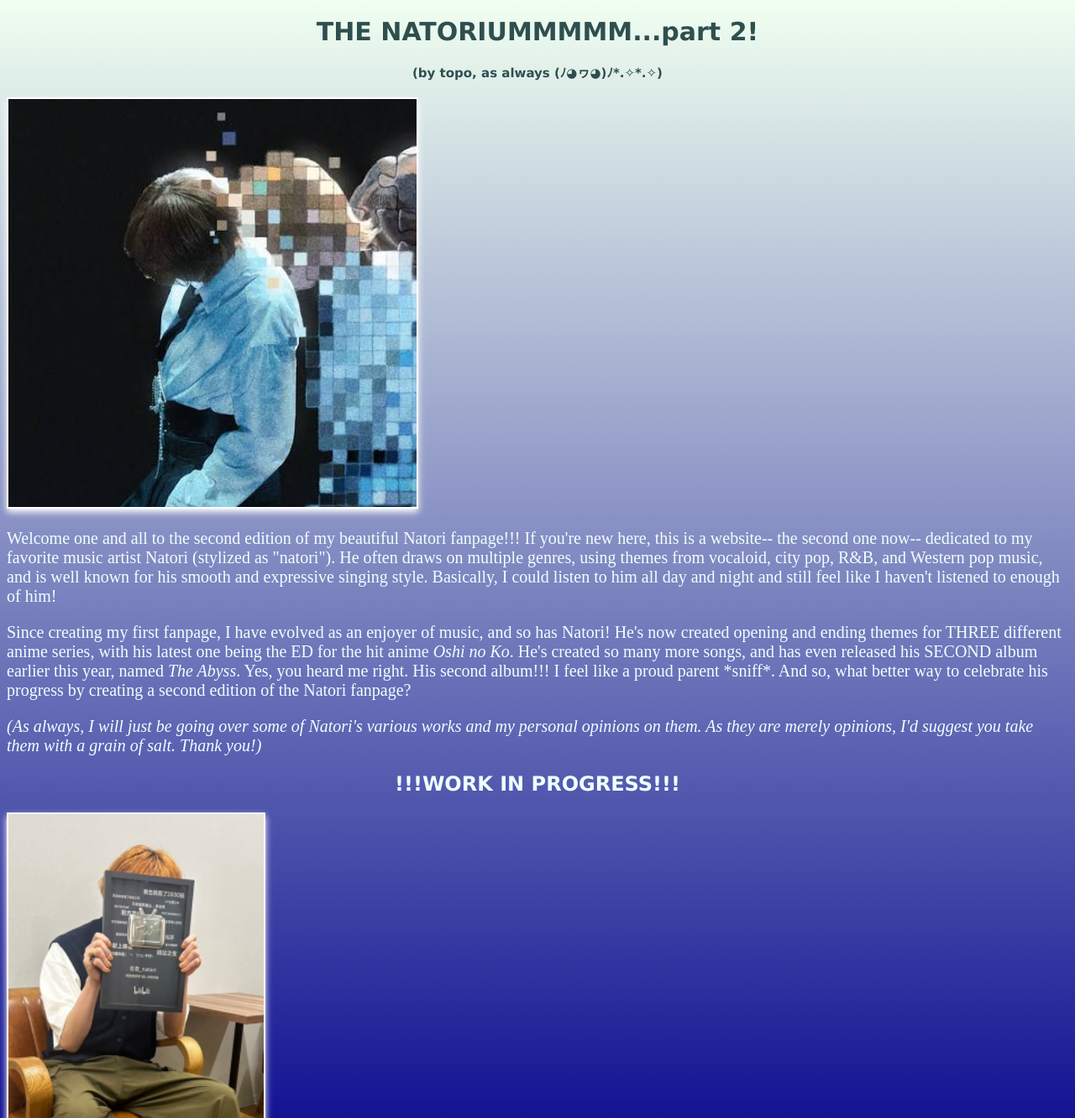
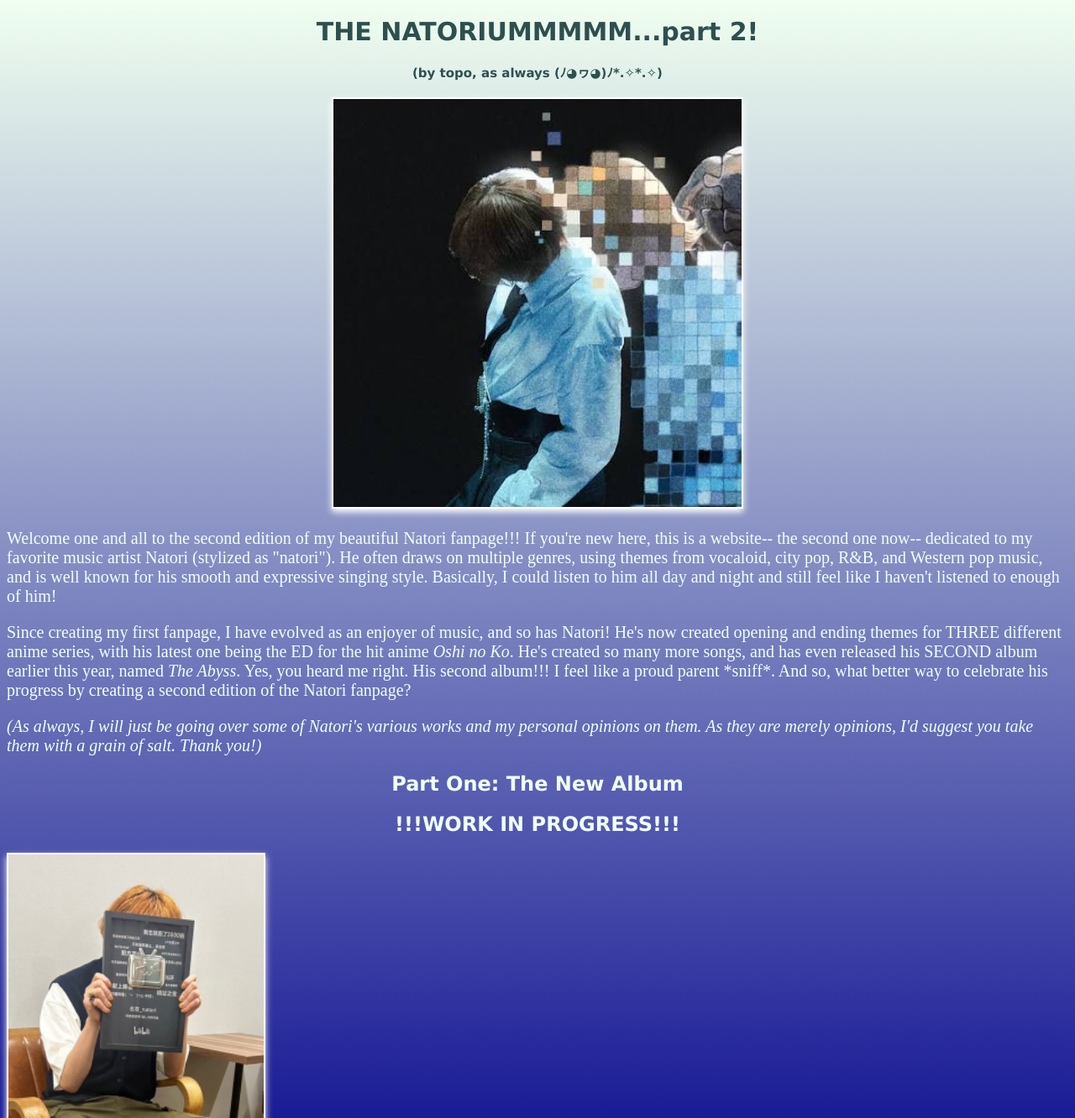
Before and after one commit to saanvia-25/natori, a plain HTML site: page index.html in a window 1280 px wide. Shown: the top 1332 px of the page at 84% size. Drawn offline with Linux system fonts and the light colour scheme.

Commit message:
created readme

```diff
--- a/index.html
+++ b/index.html
@@ -9,15 +9,19 @@
 <body>
    <h1><b>THE NATORIUMMMMM...part 2!</b></h1>
    <h4>(by topo, as always (ﾉ◕ヮ◕)ﾉ*.✧*.✧)</h4>
-   <img src="Screenshot 2026-10-02 2.49.45 PM.png" alt= "natori's spotify profile pic" class="center-img">
+   <center>
+   <img src="Screenshot 2026-10-02 2.49.45 PM.png" alt= "natori's spotify profile pic">
+   </center>
    <p></p>
    <p>Welcome one and all to the second edition of my beautiful Natori fanpage!!! If you're new here, this is a website-- the second one now-- dedicated to my favorite music artist Natori (stylized as "natori"). He often draws on multiple genres, using themes from vocaloid, city pop, R&B, and Western pop music, and is well known for his smooth and expressive singing style. Basically, I could listen to him all day and night and still feel like I haven't listened to enough of him!</p>
    <p>Since creating my first fanpage, I have evolved as an enjoyer of music, and so has Natori! He's now created opening and ending themes for THREE different anime series, with his latest one being the ED for the hit anime <i>Oshi no Ko</i>. He's created so many more songs, and has even released his SECOND album earlier this year, named <i>The Abyss</i>. Yes, you heard me right. His second album!!! I feel like a proud parent *sniff*. And so, what better way to celebrate his progress by creating a second edition of the Natori fanpage?</p>
    <p><i>(As always, I will just be going over some of Natori's various works and my personal opinions on them. As they are merely opinions, I'd suggest you take them with a grain of salt. Thank you!)</i></p>
+   <h2>Part One: The New Album</h2>
    <p></p>
    <p></p>
    <p></p>
    <h2>!!!WORK IN PROGRESS!!!</h2>
-   <img src="Screenshot 2026-11-13 3.01.10 PM.png" alt="a cute picture of him holding an award from bilibili, a popular video-sharing platform in china" class="center-img">
+   <img src="Screenshot 2026-11-13 3.01.10 PM.png" alt="a cute picture of him holding an award from bilibili, a popular video-sharing platform in china">
+
 </body>
 </html>
```
Also changed, not shown: 1 other file.
